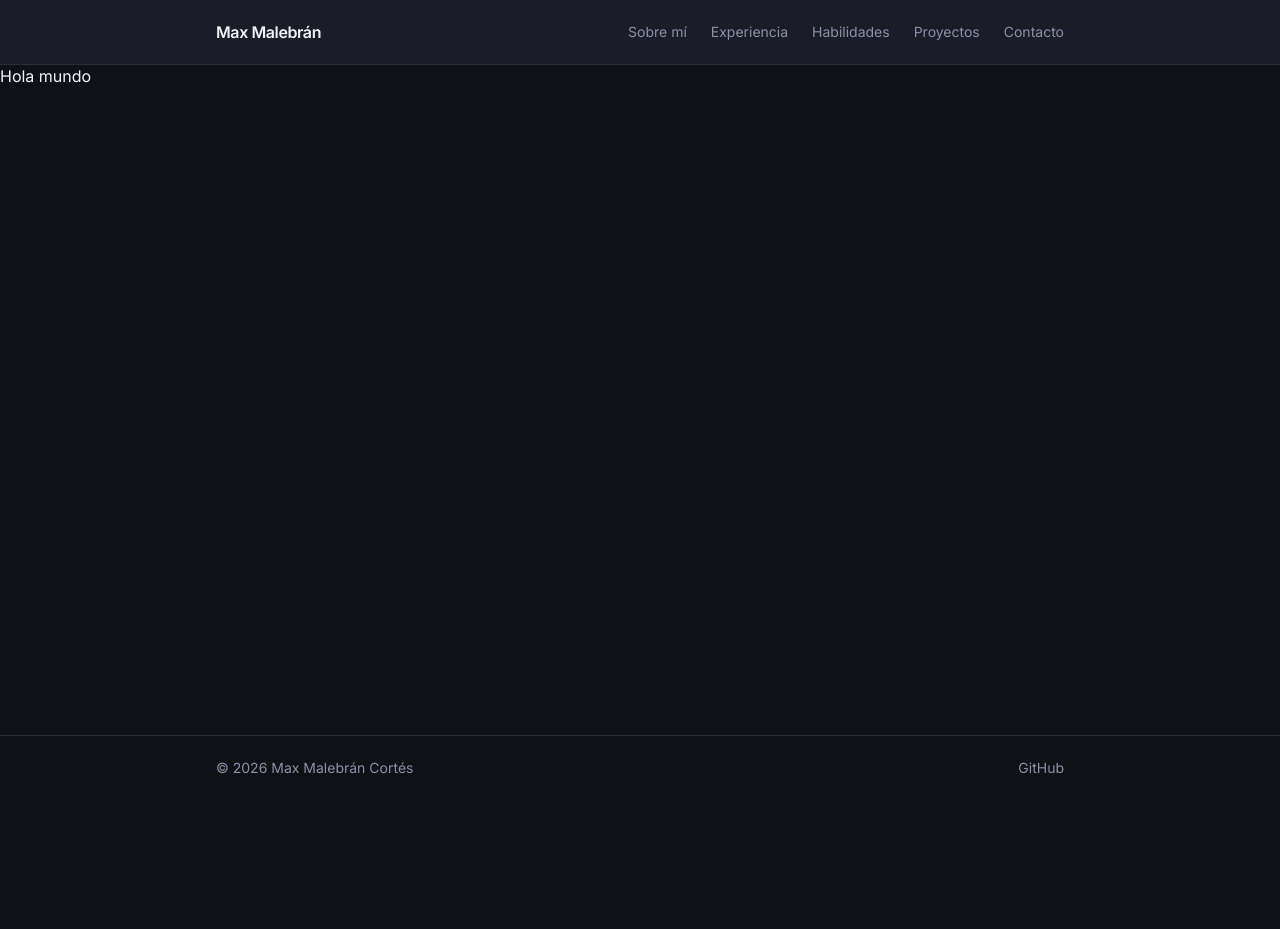
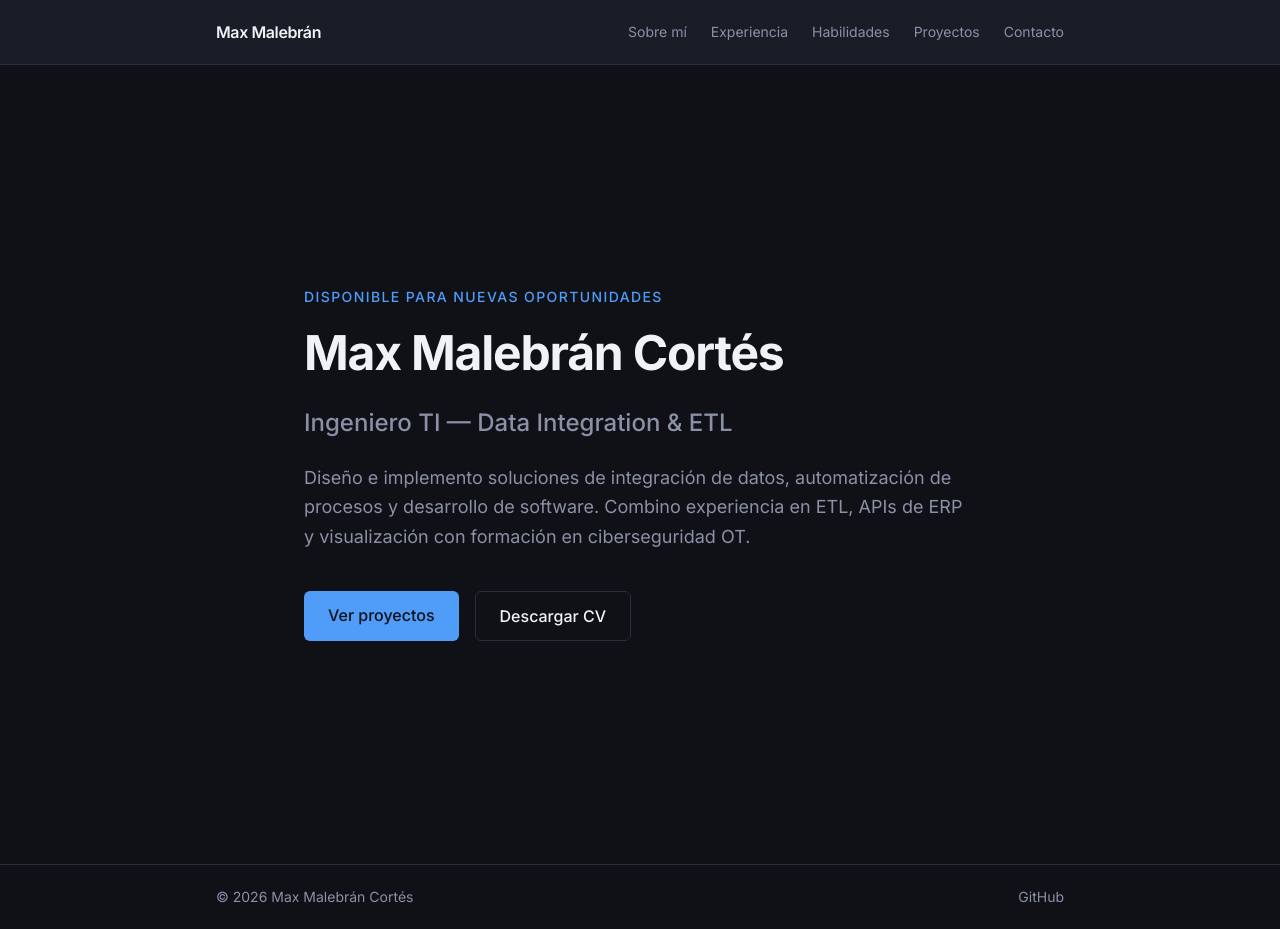
Before and after one commit to MaxStee1/portafolio-max, a Next.js app: page / in a window 1280 px wide. Before the commit the page ends 800 px from the top, so only its background shows below. Built offline with nearby package versions, Linux system fonts and the light colour scheme.

Commit message:
feat: agrega sección Hero con presentación profesional

```diff
--- a/src/app/page.tsx
+++ b/src/app/page.tsx
@@ -1,7 +1,9 @@
+import Hero from "@/components/sections/Hero";
+
 export default function Home() {
   return (
-    <main>
-      <h1>Hola mundo</h1>
-    </main>
-  )
+    <>
+      <Hero />
+    </>
+  );
 }
--- /dev/null
+++ b/src/components/sections/Hero.tsx
@@ -0,0 +1,38 @@
+export default function Hero() {
+  return (
+    <section className="min-h-screen flex items-center bg-background">
+      <div className="max-w-4xl mx-auto px-6 py-32">
+        <p className="text-accent text-sm font-medium tracking-widest uppercase mb-4">
+          Disponible para nuevas oportunidades
+        </p>
+        <h1 className="text-5xl font-bold text-text-primary tracking-tight leading-tight mb-6">
+          Max Malebrán Cortés
+        </h1>
+        <h2 className="text-2xl font-medium text-text-muted mb-6">
+          Ingeniero TI — Data Integration & ETL
+        </h2>
+        <p className="text-text-muted text-lg leading-relaxed max-w-2xl mb-10">
+          Diseño e implemento soluciones de integración de datos, automatización de procesos
+          y desarrollo de software. Combino experiencia en ETL, APIs de ERP y visualización
+          con formación en ciberseguridad OT.
+        </p>
+        <div className="flex gap-4">
+          <a
+            href="#proyectos"
+            className="bg-accent text-background font-medium px-6 py-3 rounded-md hover:opacity-90 transition-opacity"
+          >
+            Ver proyectos
+          </a>
+          <a
+            href="/cv.pdf"
+            target="_blank"
+            rel="noopener noreferrer"
+            className="border border-border text-text-primary font-medium px-6 py-3 rounded-md hover:bg-surface transition-colors"
+          >
+            Descargar CV
+          </a>
+        </div>
+      </div>
+    </section>
+  );
+}
```
